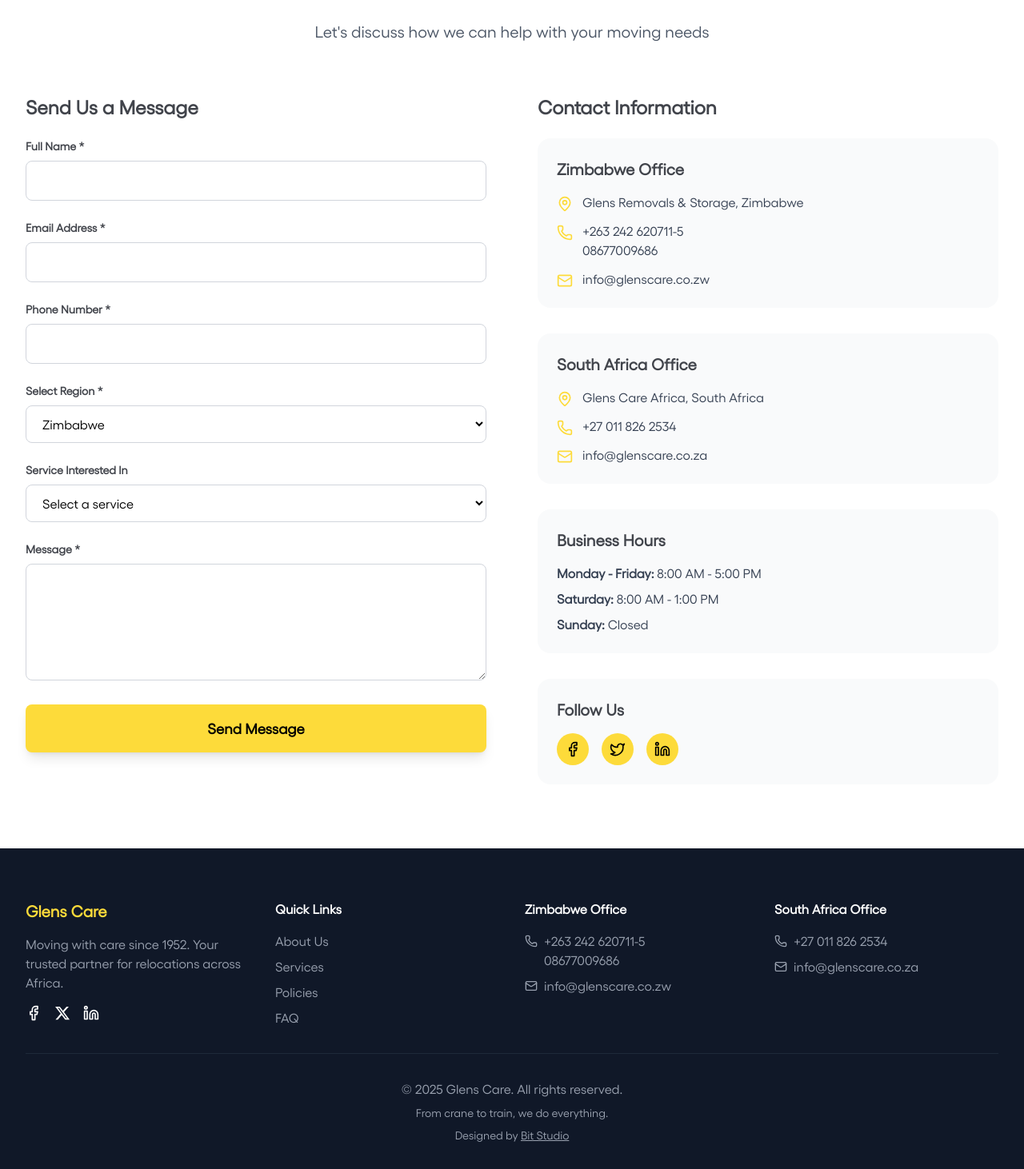
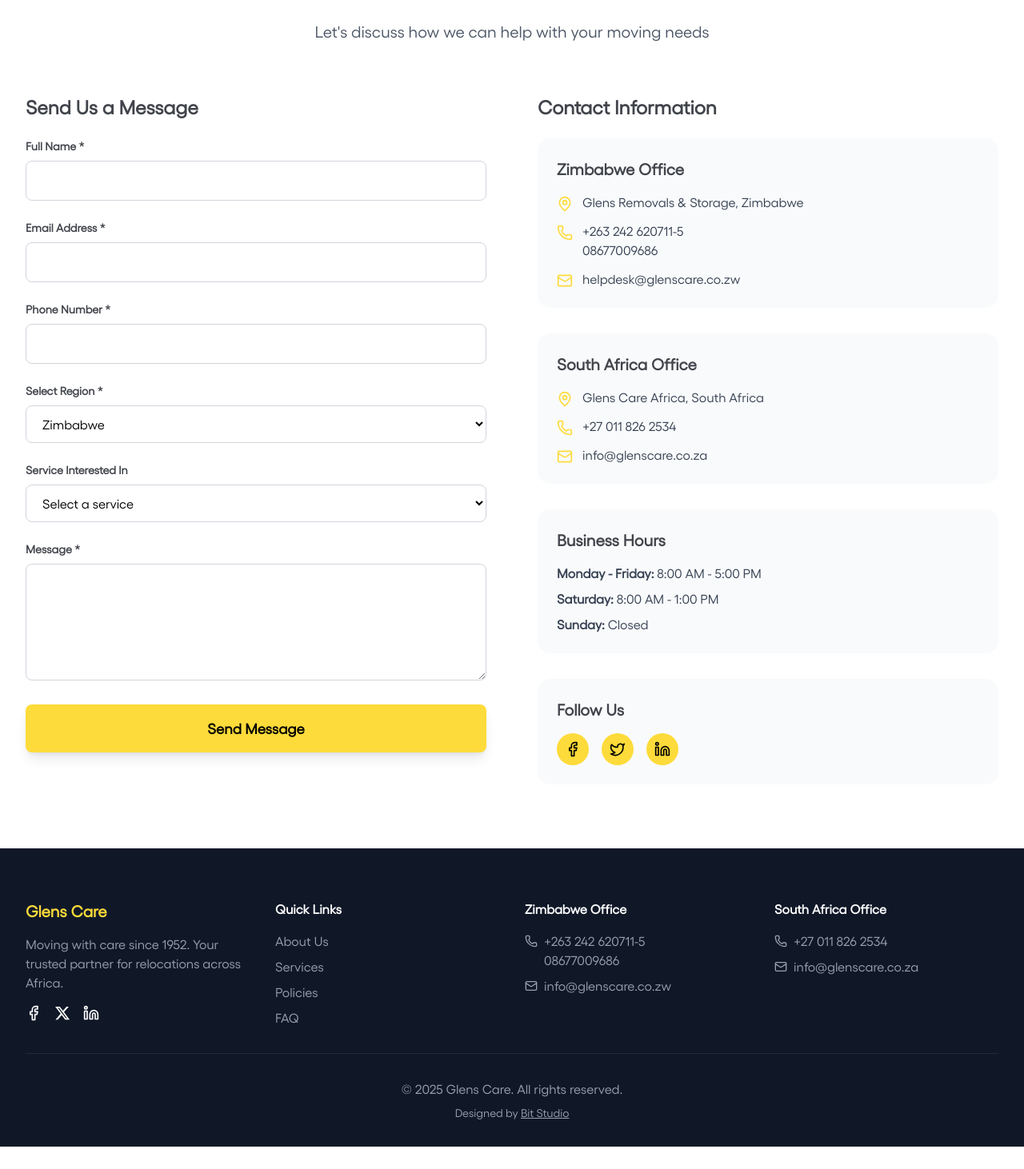
Before and after one commit to Mutombe/glenscare, a React (Vite) app in the folder website/: page /contact in a window 1280 px wide. Shown: the part 207-1669 px from the top of the page at 80% size. After the commit the page ends 1641 px from the top, so only its background shows below. Built offline with nearby package versions, Linux system fonts and the light colour scheme.

Commit message:
info - helpdesk updated with new contact information

```diff
--- a/website/src/contact.jsx
+++ b/website/src/contact.jsx
@@ -188,7 +188,7 @@
                     </div>
                     <div className="flex items-start">
                       <Mail size={20} className="mr-3 flex-shrink-0 mt-1" style={{ color: colors.yellow }} />
-                      <span className="text-gray-700">info@glenscare.co.zw</span>
+                      <span className="text-gray-700">helpdesk@glenscare.co.zw</span>
                     </div>
                   </div>
                 </div>
--- a/website/src/footer.jsx
+++ b/website/src/footer.jsx
@@ -154,7 +154,6 @@
         <p>
           &copy; {new Date().getFullYear()} Glens Care. All rights reserved.
         </p>
-        <p className="mt-2 text-sm">From crane to train, we do everything.</p>
         <p className="mt-2 text-sm">
           Designed by{" "}
           <a
```
